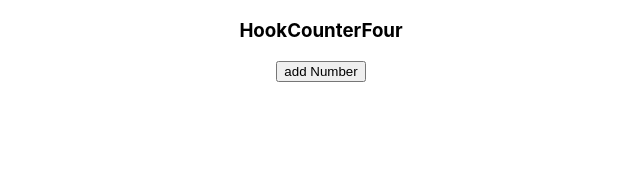
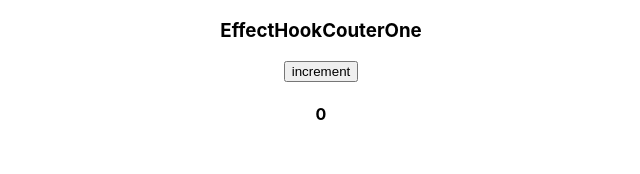
Before and after one commit to aariffulalam/react-hooks-demo, a React (Create React App) app: page / in a window 1280 px wide. Shown: the top 174 px of the page, without its empty margins (319-959 px from the left). Built offline with nearby package versions, Linux system fonts and the light colour scheme.

Commit message:
added useEffect hook, changin document title after clicking of button

```diff
--- a/src/App.js
+++ b/src/App.js
@@ -1,16 +1,20 @@
 import './App.css';
-import HookCounter from './component/HookCounter';
-import { HookCounterFour } from './component/HookCounterFour';
-import HookCounterThree from './component/HookCounterThree';
-import HookCounterTwo from './component/HookCounterTwo';
+
+import StateHookCounter from './component/useState/StateHookCounter';
+import StateHookCounterTwo from './component/useState/StateHookCounterTwo';
+import StateHookCounterThree from './component/useState/StateHookCounterThree';
+import { StateHookCounterFour } from './component/useState/StateHookCounterFour';
+
+import EffectHookCouterOne from "./component/useEffect/EffectHookCouterOne"
 
 function App() {
   return (
     <div className="App">
-      {/* <HookCounter/> */}
-      {/* <HookCounterTwo/> */}
-      {/* <HookCounterThree/> */}
-      <HookCounterFour/>
+      {/* <StateHookCounter/> */}
+      {/* <StateHookCounterTwo/> */}
+      {/* <StateHookCounterThree/> */}
+      {/* <StateHookCounterFour/> */}
+      <EffectHookCouterOne/>
     </div>
   );
 }
--- /dev/null
+++ b/src/component/useEffect/EffectHookCouterOne.jsx
@@ -0,0 +1,17 @@
+import React, {useState, useEffect} from 'react'
+
+const EffectHookCouterOne = () => {
+  const [count, setCount] = useState(0)
+  useEffect(()=>{
+    document.title =`You clicked ${count} times`
+  })
+  return (
+    <>
+      <h3>EffectHookCouterOne</h3>
+      <button onClick={()=>setCount(pre => pre+1)}>increment</button>
+      <h4>{count}</h4>
+    </>
+  )
+}
+
+export default EffectHookCouterOne
--- a/src/component/HookCounter.js
+++ b/src/component/useState/StateHookCounter.jsx
@@ -1,6 +1,6 @@
 import React, {useState} from "react";
 
-function HookCounter(){
+function StateHookCounter(){
     const [state, setState] = useState(0)
     return (
         <>
@@ -9,4 +9,4 @@ function HookCounter(){
         </>
     )
 };
-export default HookCounter;
+export default StateHookCounter;
--- a/src/component/HookCounterFour.js
+++ b/src/component/useState/StateHookCounterFour.jsx
@@ -1,6 +1,6 @@
 import React, {useState} from 'react'
 
-export const HookCounterFour = () => {
+export const StateHookCounterFour = () => {
     const [items, setItems] = useState([])
     function addItem(){
         setItems([...items, {
--- a/src/component/HookCounterThree.js
+++ b/src/component/useState/StateHookCounterThree.jsx
@@ -1,6 +1,6 @@
 import React, {useState} from 'react'
 
-export const HookCounterThree = () => {
+const StateHookCounterThree = () => {
     const [name, setName] = useState({
         firstName : "",
         lastName : ""
@@ -18,4 +18,4 @@ export const HookCounterThree = () => {
     // in class based usestate marge object bydefault but in function based we need to mearged manually, like this {...name, lastName:e.target.value}
   )
 };
-export default HookCounterThree;
+export default StateHookCounterThree;
--- a/src/component/HookCounterTwo.js
+++ b/src/component/useState/StateHookCounterTwo.jsx
@@ -1,6 +1,6 @@
 import React, {useState} from "react";
 
-function HookCounterTwo(){
+function StateHookCounterTwo(){
     const intialCount = 0
     const [count, setCount] = useState(intialCount);
 
@@ -30,4 +30,4 @@ function HookCounterTwo(){
         </>
     )
 }
-export default HookCounterTwo;
+export default StateHookCounterTwo;
```
